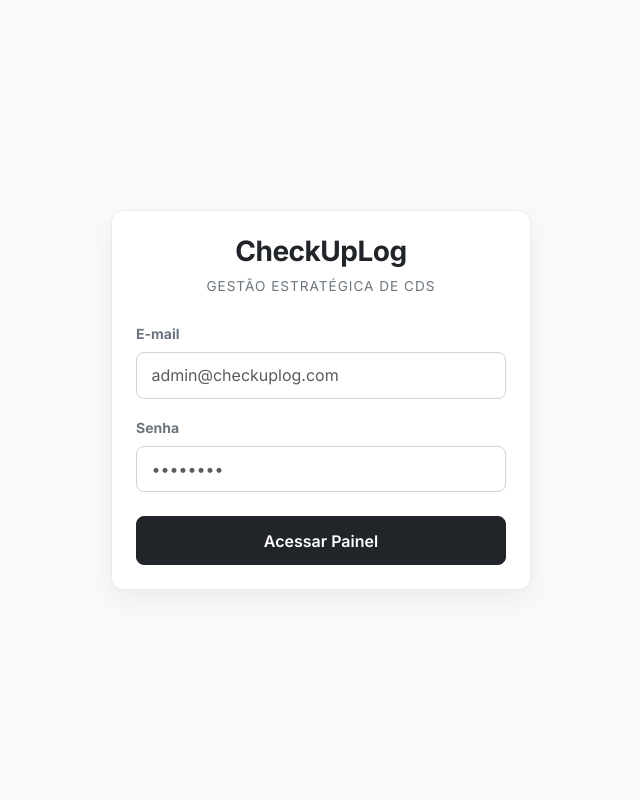
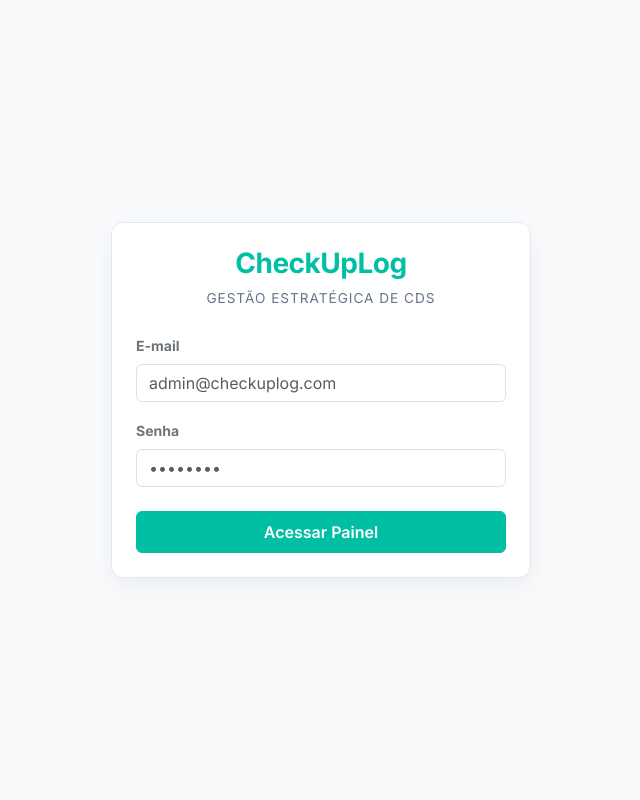
Before and after one commit to phdev2024/sistema_logistica, a Flask app: page /login in a window 1280 px wide. Shown: the whole page, without its empty margins (319-959 px from the left). Run offline with Flask 3, Linux system fonts and the light colour scheme.

Commit message:
fix: corrige alinhamento de botoes nas telas operacionais e migra css do login para arquivo central

```diff
--- a/static/css/style.css
+++ b/static/css/style.css
@@ -116,3 +116,38 @@ body {
   font-size: 0.78rem;
   font-weight: 600;
 }
+
+/* 7. Tela de Autenticação / Login */
+.login-wrapper {
+  min-height: 100vh;
+  display: flex;
+  align-items: center;
+  justify-content: center;
+}
+
+.card-login {
+  width: 100%;
+  max-width: 420px;
+  background-color: #ffffff;
+  border: 1px solid var(--cor-borda);
+  border-radius: 12px;
+  box-shadow: 0 10px 25px rgba(0, 0, 0, 0.05);
+}
+
+.brand-title {
+  color: var(--cor-primaria);
+  font-weight: 800;
+  letter-spacing: -0.5px;
+}
+
+.brand-subtitle {
+  color: var(--cor-grafite-muted);
+  font-size: 0.85rem;
+  text-transform: uppercase;
+  letter-spacing: 1px;
+}
+
+.form-control:focus {
+  border-color: var(--cor-primaria);
+  box-shadow: 0 0 0 0.2rem rgba(0, 191, 165, 0.25);
+}
--- a/templates/login.html
+++ b/templates/login.html
@@ -12,61 +12,8 @@
       rel="stylesheet"
       href="{{ url_for('static', filename='css/style.css') }}"
     />
-    <style>
-      body {
-        background-color: #f8f9fa;
-        display: flex;
-        align-items: center;
-        justify-content: center;
-        min-height: 100vh;
-        margin: 0;
-        font-family: system-ui, -apple-system, sans-serif;
-      }
-      .card-login {
-        width: 100%;
-        max-width: 420px;
-        background: #ffffff;
-        border: 1px solid #e9ecef;
-        border-radius: 12px;
-        box-shadow: 0 10px 25px rgba(0, 0, 0, 0.05);
-      }
-      .brand-title {
-        color: #212529;
-        font-weight: 800;
-        letter-spacing: -0.5px;
-      }
-      .brand-subtitle {
-        color: #6c757d;
-        font-size: 0.85rem;
-        text-transform: uppercase;
-        letter-spacing: 1px;
-      }
-      .form-control {
-        border-radius: 8px;
-        padding: 0.65rem 0.9rem;
-        border: 1px solid #ced4da;
-      }
-      .form-control:focus {
-        border-color: #00b894;
-        box-shadow: 0 0 0 0.2rem rgba(0, 184, 148, 0.25);
-      }
-      .btn-entrar {
-        background-color: #212529;
-        border-color: #212529;
-        color: #ffffff;
-        font-weight: 600;
-        padding: 0.7rem;
-        border-radius: 8px;
-        transition: all 0.2s ease-in-out;
-      }
-      .btn-entrar:hover {
-        background-color: #00b894;
-        border-color: #00b894;
-        color: #ffffff;
-      }
-    </style>
   </head>
-  <body>
+  <body class="login-wrapper">
     <div class="card card-login p-4">
       <div class="text-center mb-4">
         <h3 class="brand-title mb-1">CheckUpLog</h3>
@@ -111,7 +58,7 @@
             autocomplete="current-password"
           />
         </div>
-        <button type="submit" class="btn btn-entrar w-100">
+        <button type="submit" class="btn btn-empresa w-100 py-2">
           Acessar Painel
         </button>
       </form>
```
Also changed, not shown: templates/cadastro_cd.html (+19 -9 lines), templates/gerenciar_custos.html (+19 -9 lines), templates/rentabilidade.html (+5 -2 lines), instance/banco_logistica.db.
